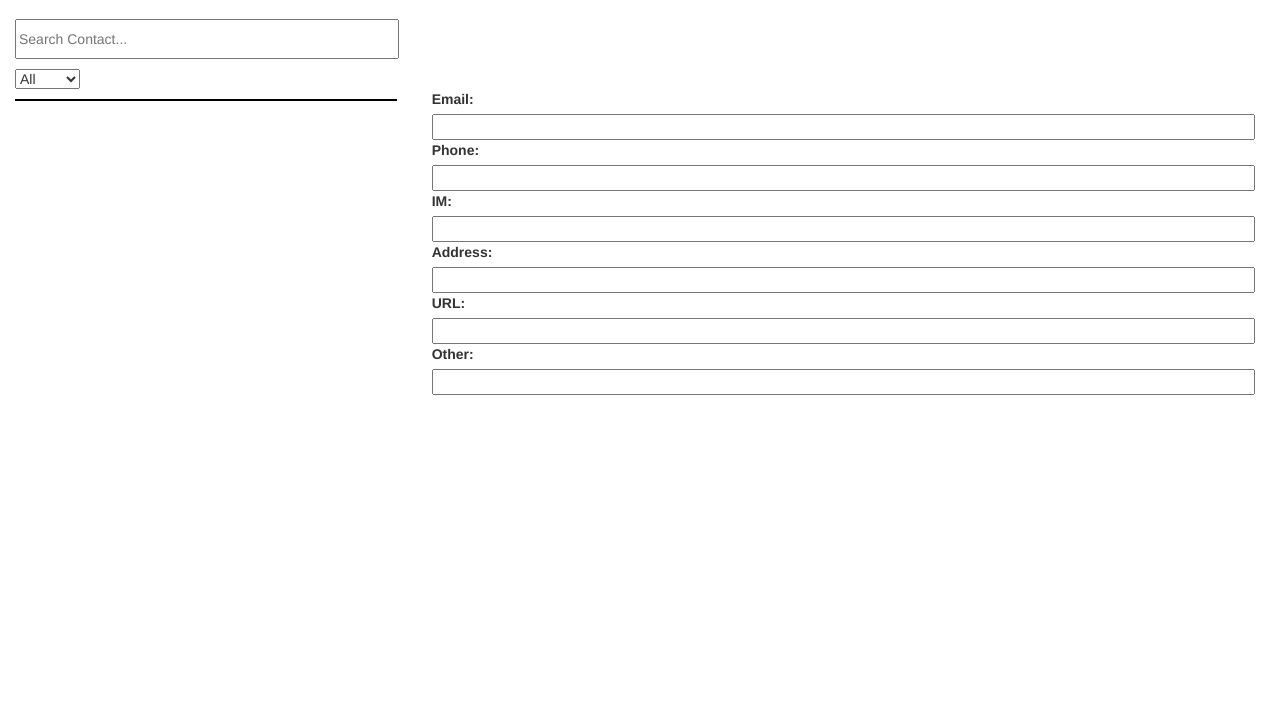
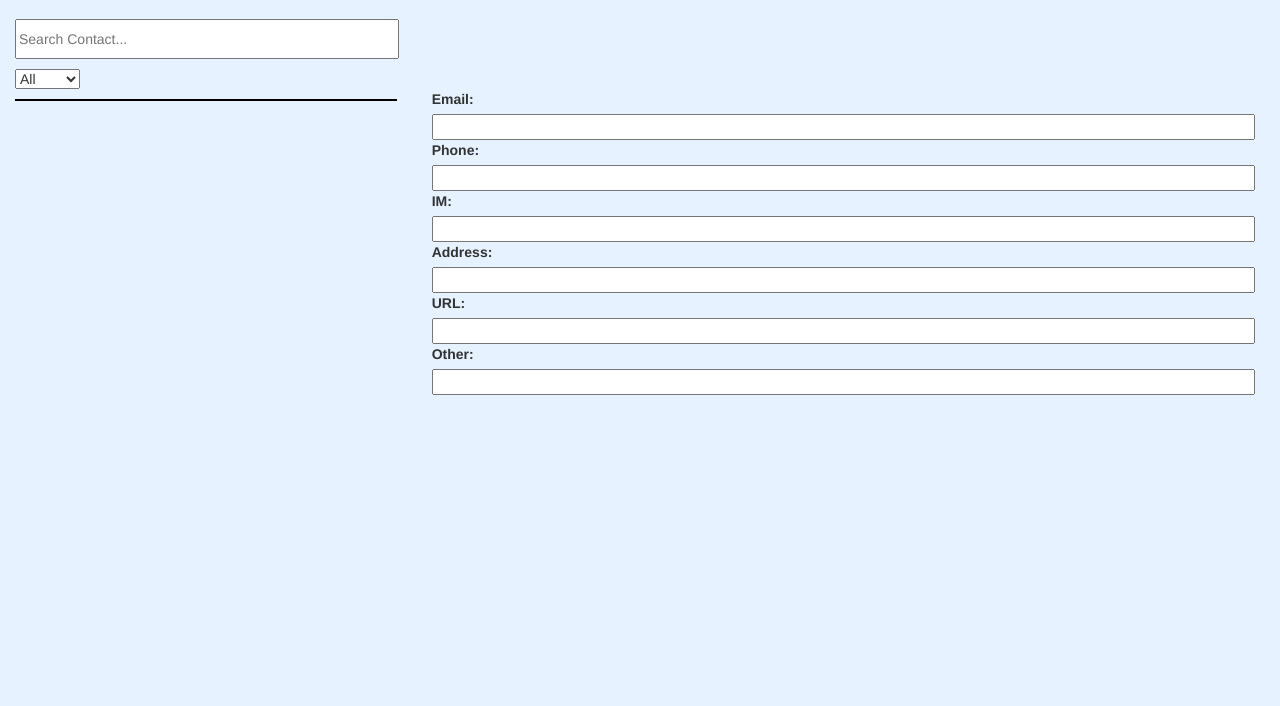
Before and after one commit to AbckSinha/projects-, a plain HTML site: page project/index.html in a window 1280 px wide. Shown: the part 94-800 px from the top of the page. Drawn offline with nearby package versions, Linux system fonts and the light colour scheme; no server answers.

Commit message:
Add files via upload
replacing index.html file

```diff
--- a/project/index.html
+++ b/project/index.html
@@ -3,7 +3,7 @@
 
 <head>
   <title>Contact App</title>
-  <link href=style.css rel="stylesheet" type="text/css" />
+  <link href="style/style.css" rel="stylesheet" type="text/css" />
   <link rel="stylesheet" href="https://maxcdn.bootstrapcdn.com/bootstrap/3.3.7/css/bootstrap.min.css">
   <script src="./js/controller.js"></script>
 </head>
@@ -53,7 +53,7 @@
 
  </div>
   </div>
-
+<!-- <div><button onclick="add()">Add</button></div> -->
 
 </div>
 </body>
```
